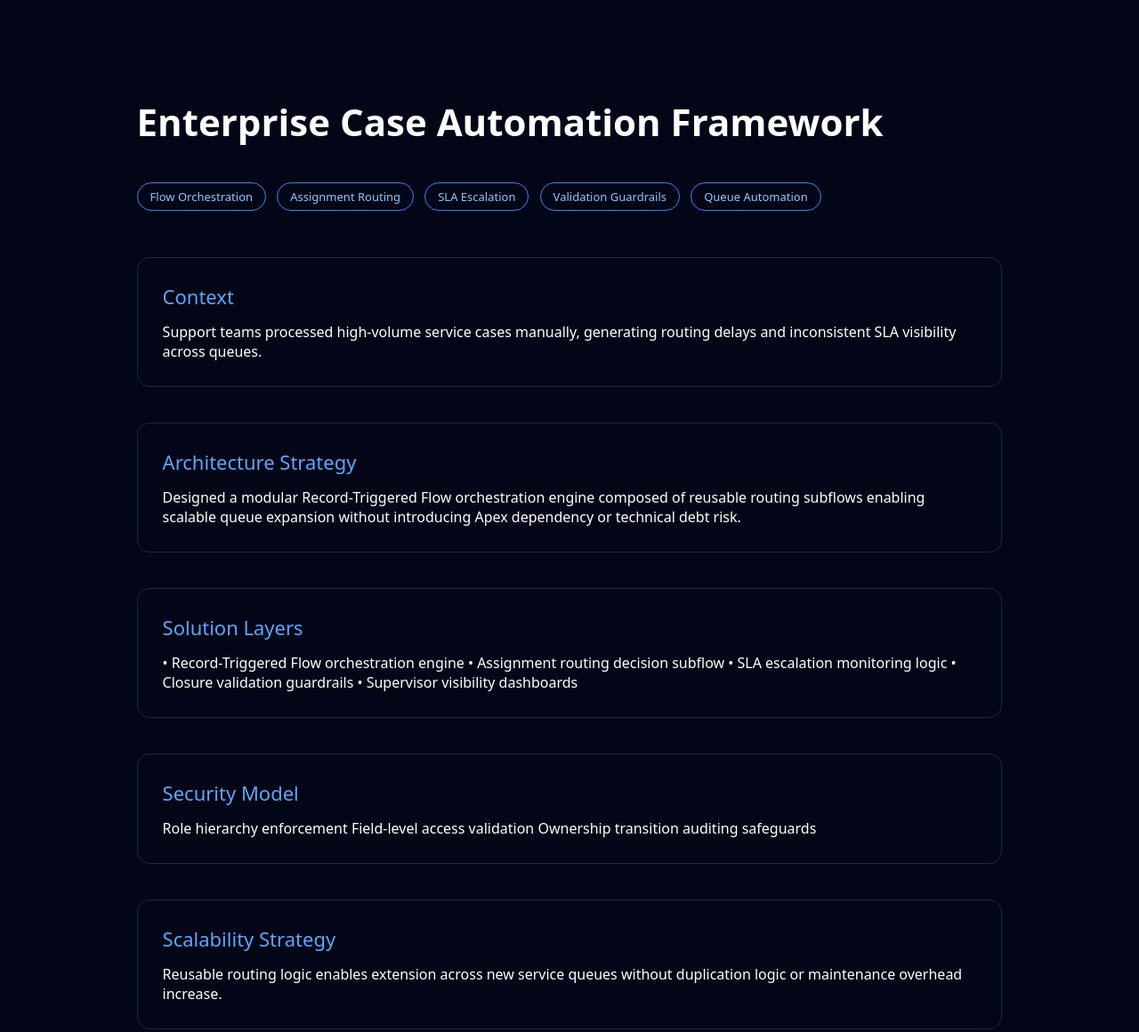
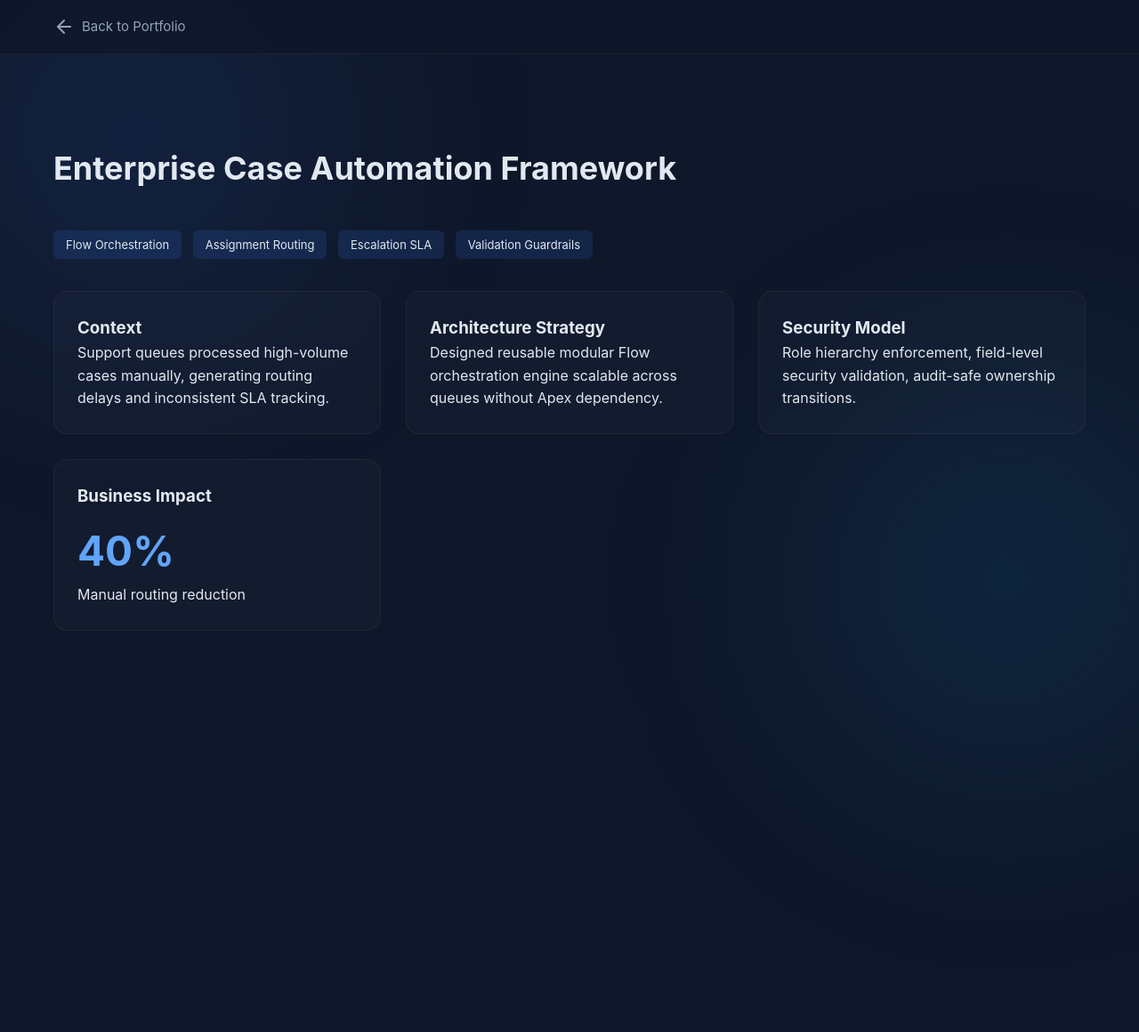
Before and after one commit to AdrianTobarH/adrian-salesforce-portfolio, a plain HTML site: page projects/case-automation.html in a window 1280 px wide. Shown: the top 1160 px of the page at 89% size. After the commit the page ends 809 px from the top, so only its background shows below. Drawn offline with nearby package versions, Linux system fonts and the light colour scheme.

Commit message:
Refactor case automation HTML for improved clarity
Updated content and structure for clarity and conciseness.

```diff
--- a/projects/case-automation.html
+++ b/projects/case-automation.html
@@ -1,132 +1,105 @@
 <!DOCTYPE html>
-
-<html>
+<html lang="en">
 
 <head>
 
 <meta charset="UTF-8">
+<title>Case Automation Engine</title>
 
-<title>Enterprise Case Automation Framework</title>
-
-<link rel="stylesheet" href="project-style.css">
+<link rel="stylesheet" href="../style.css">
+<script src="https://unpkg.com/lucide@latest"></script>
 
 </head>
 
 <body>
 
+<nav class="nav">
 
-<h1>
+<a href="../index.html" class="back-home">
 
+<i data-lucide="arrow-left"></i>
+Back to Portfolio
+
+</a>
+
+</nav>
+
+<section class="section">
+
+<h1 class="section-title">
 Enterprise Case Automation Framework
-
 </h1>
 
+<div>
 
-<div class="section">
-
-<div class="tech-badge">Flow Orchestration</div>
-
-<div class="tech-badge">Assignment Routing</div>
-
-<div class="tech-badge">SLA Escalation</div>
-
-<div class="tech-badge">Validation Guardrails</div>
-
-<div class="tech-badge">Queue Automation</div>
+<span class="tech-badge">Flow Orchestration</span>
+<span class="tech-badge">Assignment Routing</span>
+<span class="tech-badge">Escalation SLA</span>
+<span class="tech-badge">Validation Guardrails</span>
 
 </div>
 
+<br>
 
-<div class="section card">
+<div class="cards">
 
-<div class="section-title">
+<div class="card">
 
-Context
+<h3>Context</h3>
+
+<p>
+
+Support queues processed high-volume cases manually,
+generating routing delays and inconsistent SLA tracking.
+
+</p>
 
 </div>
 
-Support teams processed high-volume service cases manually, generating routing delays and inconsistent SLA visibility across queues.
+<div class="card">
+
+<h3>Architecture Strategy</h3>
+
+<p>
+
+Designed reusable modular Flow orchestration engine
+scalable across queues without Apex dependency.
+
+</p>
 
 </div>
 
+<div class="card">
 
-<div class="section card">
+<h3>Security Model</h3>
 
-<div class="section-title">
+<p>
 
-Architecture Strategy
+Role hierarchy enforcement,
+field-level security validation,
+audit-safe ownership transitions.
+
+</p>
 
 </div>
 
-Designed a modular Record-Triggered Flow orchestration engine composed of reusable routing subflows enabling scalable queue expansion without introducing Apex dependency or technical debt risk.
+<div class="card">
+
+<h3>Business Impact</h3>
+
+<div class="metric">40%</div>
+
+Manual routing reduction
 
 </div>
 
-
-<div class="section card">
-
-<div class="section-title">
-
-Solution Layers
-
 </div>
 
-• Record-Triggered Flow orchestration engine
-• Assignment routing decision subflow
-• SLA escalation monitoring logic
-• Closure validation guardrails
-• Supervisor visibility dashboards
+</section>
 
-</div>
-
-
-<div class="section card">
-
-<div class="section-title">
-
-Security Model
-
-</div>
-
-Role hierarchy enforcement
-Field-level access validation
-Ownership transition auditing safeguards
-
-</div>
-
-
-<div class="section card">
-
-<div class="section-title">
-
-Scalability Strategy
-
-</div>
-
-Reusable routing logic enables extension across new service queues without duplication logic or maintenance overhead increase.
-
-</div>
-
-
-<div class="section card">
-
-<div class="section-title">
-
-Business Impact
-
-</div>
-
-<div class="metric">
-
-40%
-
-</div>
-
-Reduction in manual routing workload across service operations.
-
-</div>
-
+<script>
+lucide.createIcons();
+</script>
 
 </body>
-
 </html>
```
